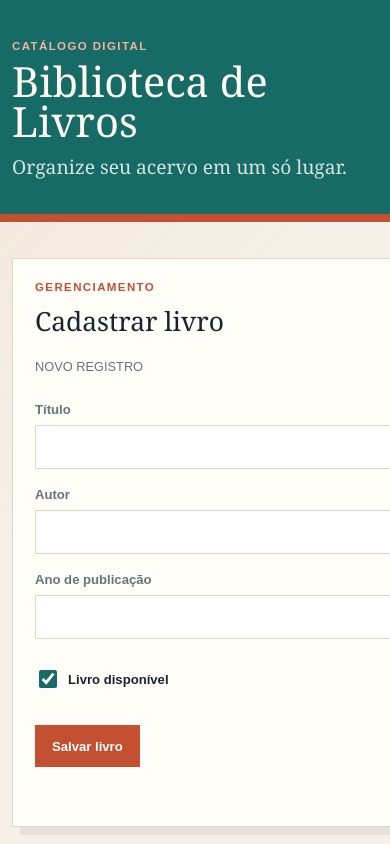
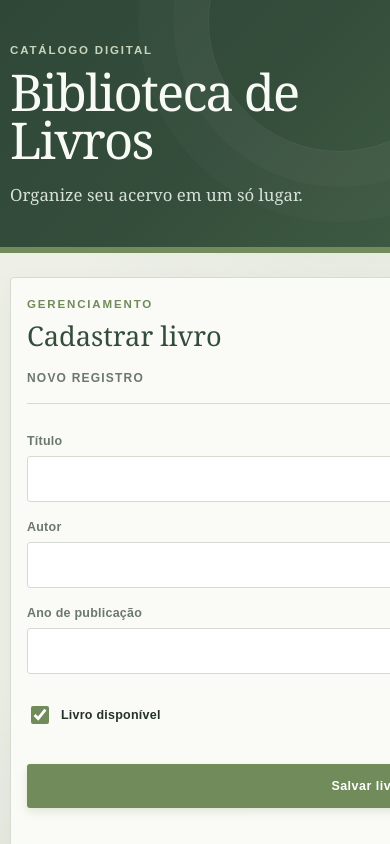
Before and after one commit to AnaClaraRivas/api-livros, a plain HTML site: page frontend/index.html in a window 390 px wide. Shown: the top 844 px of the page. Drawn offline with Linux system fonts and the light colour scheme; no server answers.

```diff
--- a/frontend/styles.css
+++ b/frontend/styles.css
@@ -1,14 +1,22 @@
+
 :root {
-  --ink: #17252f;
-  --muted: #65747d;
-  --paper: #f5f1e8;
-  --surface: #fffdf8;
-  --line: #ded7c9;
-  --accent: #c45032;
-  --accent-dark: #913a27;
-  --teal: #176b67;
-  --success: #246b48;
-  --danger: #a13b32;
+  --ink: #243129;
+  --muted: #6b776f;
+  --paper: #eef0e8;
+  --surface: #fbfcf8;
+  --line: #d5dbd0;
+
+  --accent: #718b5a;
+  --accent-dark: #566f43;
+
+  --teal: #344d3b;
+  --success: #4f754d;
+  --danger: #a54d45;
+
+  --soft-green: #e4eadf;
+  --soft-accent: #edf1e8;
+  --shadow: rgba(39, 57, 44, 0.10);
+
   font-family: Georgia, "Times New Roman", serif;
 }
 
@@ -20,15 +28,59 @@
   margin: 0;
   min-width: 320px;
   color: var(--ink);
+
   background:
-    linear-gradient(135deg, rgba(196, 80, 50, 0.08), transparent 38%),
+    radial-gradient(
+      circle at 90% 5%,
+      rgba(113, 139, 90, 0.13),
+      transparent 28%
+    ),
+    radial-gradient(
+      circle at 5% 80%,
+      rgba(52, 77, 59, 0.08),
+      transparent 30%
+    ),
     var(--paper);
 }
 
+/* =========================
+   HEADER
+========================= */
+
 .site-header {
-  color: #fffaf0;
-  background: var(--teal);
-  border-bottom: 8px solid var(--accent);
+  position: relative;
+  overflow: hidden;
+
+  color: #f8faf5;
+  background:
+    linear-gradient(
+      135deg,
+      #2f4737 0%,
+      #344d3b 55%,
+      #3d5942 100%
+    );
+
+  border-bottom: 6px solid var(--accent);
+}
+
+.site-header::after {
+  content: "";
+  position: absolute;
+
+  width: 260px;
+  height: 260px;
+
+  right: -80px;
+  top: -110px;
+
+  border: 1px solid rgba(255, 255, 255, 0.08);
+  border-radius: 50%;
+
+  box-shadow:
+    0 0 0 35px rgba(255, 255, 255, 0.025),
+    0 0 0 70px rgba(255, 255, 255, 0.018);
+
+  pointer-events: none;
 }
 
 .container {
@@ -37,20 +89,26 @@
 }
 
 .header-content {
-  padding: 56px 0 48px;
+  position: relative;
+  z-index: 1;
+
+  padding: 62px 0 54px;
 }
 
 .eyebrow {
-  margin: 0 0 10px;
+  margin: 0 0 12px;
+
   color: var(--accent);
+
   font-family: Arial, sans-serif;
   font-size: 0.72rem;
   font-weight: 700;
-  letter-spacing: 0.12em;
+  letter-spacing: 0.16em;
+  text-transform: uppercase;
 }
 
 .site-header .eyebrow {
-  color: #f2b29d;
+  color: #c9d6bc;
 }
 
 h1,
@@ -60,37 +118,73 @@
 }
 
 h1 {
-  max-width: 700px;
-  margin-bottom: 12px;
-  font-size: clamp(2.6rem, 7vw, 5.6rem);
+  max-width: 760px;
+  margin-bottom: 18px;
+
+  color: #f8faf5;
+
+  font-size: clamp(2.7rem, 7vw, 5.6rem);
   font-weight: 400;
-  line-height: 0.95;
+  line-height: 0.94;
+  letter-spacing: -0.035em;
 }
 
 h2 {
   margin-bottom: 0;
-  font-size: clamp(1.65rem, 3vw, 2.35rem);
+
+  color: var(--teal);
+
+  font-size: clamp(1.7rem, 3vw, 2.4rem);
   font-weight: 400;
+  line-height: 1.05;
 }
 
 .subtitle {
-  max-width: 500px;
+  max-width: 560px;
   margin-bottom: 0;
-  color: #d5e4df;
-  font-size: 1.2rem;
+
+  color: #d8e1d8;
+
+  font-size: 1.15rem;
+  line-height: 1.65;
 }
+
+/* =========================
+   CONTEÚDO
+========================= */
 
 .page-content {
   display: grid;
-  gap: 28px;
-  padding: 36px 0 64px;
+  gap: 30px;
+
+  padding: 40px 0 70px;
 }
 
 .panel {
-  padding: clamp(22px, 4vw, 38px);
-  background: var(--surface);
+  position: relative;
+
+  padding: clamp(24px, 4vw, 40px);
+
+  background: rgba(251, 252, 248, 0.94);
+
   border: 1px solid var(--line);
-  box-shadow: 8px 8px 0 rgba(23, 37, 47, 0.07);
+  border-radius: 4px;
+
+  box-shadow:
+    0 12px 30px rgba(39, 57, 44, 0.055),
+    5px 5px 0 rgba(113, 139, 90, 0.10);
+
+  transition:
+    transform 0.2s ease,
+    box-shadow 0.2s ease;
+}
+
+.panel:hover {
+  transform: translateY(-2px);
+
+  box-shadow:
+    0 16px 35px rgba(39, 57, 44, 0.08),
+    6px 6px 0 rgba(113, 139, 90, 0.12);
 }
 
 .section-heading {
@@ -98,109 +192,201 @@
   align-items: end;
   justify-content: space-between;
   gap: 20px;
-  margin-bottom: 28px;
+
+  margin-bottom: 30px;
+
+  padding-bottom: 18px;
+
+  border-bottom: 1px solid var(--line);
 }
 
 .mode-label {
   color: var(--muted);
+
   font-family: Arial, sans-serif;
-  font-size: 0.8rem;
+  font-size: 0.75rem;
+  font-weight: 700;
+  letter-spacing: 0.1em;
   text-transform: uppercase;
 }
+
+/* =========================
+   FORMULÁRIO
+========================= */
 
 .form-grid {
   display: grid;
   grid-template-columns: 1.2fr 1.2fr 0.7fr 0.8fr;
+
   gap: 18px;
+
   align-items: end;
 }
 
 label {
   display: grid;
   gap: 8px;
+
   color: var(--muted);
+
   font-family: Arial, sans-serif;
-  font-size: 0.82rem;
+  font-size: 0.78rem;
   font-weight: 700;
+  letter-spacing: 0.02em;
 }
 
 input[type="text"],
 input[type="number"] {
   width: 100%;
-  min-height: 44px;
-  padding: 10px 12px;
+  min-height: 46px;
+
+  padding: 11px 13px;
+
   color: var(--ink);
+
   font: inherit;
-  background: #fff;
+
+  background: #ffffff;
+
   border: 1px solid var(--line);
+  border-radius: 3px;
+
+  transition:
+    border-color 0.2s ease,
+    box-shadow 0.2s ease,
+    background 0.2s ease;
 }
 
-input:focus {
-  outline: 3px solid rgba(196, 80, 50, 0.22);
+input[type="text"]:hover,
+input[type="number"]:hover {
+  border-color: #b8c3b3;
+}
+
+input[type="text"]:focus,
+input[type="number"]:focus {
+  outline: none;
+
   border-color: var(--accent);
+
+  background: #fcfdf9;
+
+  box-shadow:
+    0 0 0 3px rgba(113, 139, 90, 0.14);
 }
 
 .checkbox-label {
   display: flex;
   align-items: center;
-  min-height: 44px;
+
+  min-height: 46px;
+
   color: var(--ink);
+
   cursor: pointer;
+
+  gap: 9px;
 }
 
 .checkbox-label input {
   width: 18px;
   height: 18px;
-  accent-color: var(--teal);
+
+  accent-color: var(--accent);
+
+  cursor: pointer;
 }
+
+/* =========================
+   BOTÕES
+========================= */
 
 .form-actions {
   display: flex;
   flex-wrap: wrap;
   gap: 12px;
-  margin-top: 24px;
+
+  margin-top: 26px;
 }
 
 .button {
-  min-height: 42px;
-  padding: 10px 16px;
+  min-height: 44px;
+
+  padding: 10px 18px;
+
   border: 1px solid transparent;
+  border-radius: 3px;
+
   font-family: Arial, sans-serif;
-  font-size: 0.82rem;
+  font-size: 0.78rem;
   font-weight: 700;
+  letter-spacing: 0.04em;
+
   cursor: pointer;
+
+  transition:
+    transform 0.15s ease,
+    background 0.2s ease,
+    box-shadow 0.2s ease;
+}
+
+.button:hover:not(:disabled) {
+  transform: translateY(-1px);
+}
+
+.button:active:not(:disabled) {
+  transform: translateY(0);
 }
 
 .button:disabled {
   cursor: wait;
-  opacity: 0.6;
+  opacity: 0.55;
 }
 
 .button-primary {
-  color: #fff;
+  color: #ffffff;
+
   background: var(--accent);
+
+  box-shadow:
+    0 4px 10px rgba(113, 139, 90, 0.18);
 }
 
 .button-primary:hover {
   background: var(--accent-dark);
+
+  box-shadow:
+    0 6px 14px rgba(86, 111, 67, 0.22);
 }
 
 .button-secondary {
   color: var(--teal);
+
   background: transparent;
+
   border-color: var(--teal);
 }
 
 .button-secondary:hover {
-  color: #fff;
+  color: #ffffff;
+
   background: var(--teal);
+
+  box-shadow:
+    0 5px 12px rgba(52, 77, 59, 0.16);
 }
+
+/* =========================
+   MENSAGENS
+========================= */
 
 .message {
   min-height: 1.3em;
+
   margin: 18px 0 0;
+
   font-family: Arial, sans-serif;
-  font-size: 0.9rem;
+  font-size: 0.88rem;
+  line-height: 1.5;
 }
 
 .message.success {
@@ -211,47 +397,99 @@
   color: var(--danger);
 }
 
+/* =========================
+   TABELA
+========================= */
+
 .list-heading {
   align-items: center;
 }
 
+.table-wrapper {
+  border: 1px solid var(--line);
+  border-radius: 3px;
+
+  overflow: hidden;
+
+  background: #ffffff;
+}
+
 table {
   width: 100%;
+
   border-collapse: collapse;
+
   font-family: Arial, sans-serif;
 }
 
 th,
 td {
-  padding: 15px 12px;
+  padding: 15px 14px;
+
   text-align: left;
+
   border-bottom: 1px solid var(--line);
 }
 
 th {
-  color: var(--muted);
-  font-size: 0.72rem;
-  letter-spacing: 0.08em;
+  color: #68746b;
+
+  background: #f2f5ef;
+
+  font-size: 0.68rem;
+  letter-spacing: 0.1em;
   text-transform: uppercase;
 }
 
 td {
-  font-size: 0.92rem;
+  color: var(--ink);
+
+  font-size: 0.9rem;
 }
+
+tbody tr {
+  transition: background 0.15s ease;
+}
+
+tbody tr:hover {
+  background: #f7f9f4;
+}
+
+tbody tr:last-child td {
+  border-bottom: 0;
+}
+
+/* =========================
+   STATUS
+========================= */
 
 .status {
   display: inline-block;
-  padding: 5px 8px;
+
+  padding: 6px 10px;
+
   color: var(--success);
-  background: #e2f0e5;
-  font-size: 0.76rem;
+
+  background: var(--soft-green);
+
+  border: 1px solid #cfddca;
+  border-radius: 20px;
+
+  font-size: 0.72rem;
   font-weight: 700;
 }
 
 .status.unavailable {
   color: var(--danger);
-  background: #f7e4df;
+
+  background: #f5e4e0;
+
+  border-color: #e7ccc7;
 }
+
+/* =========================
+   AÇÕES
+========================= */
 
 .actions-column {
   width: 170px;
@@ -260,26 +498,70 @@
 .row-actions {
   display: flex;
   flex-wrap: wrap;
-  gap: 8px;
+  gap: 10px;
 }
 
 .table-action {
   padding: 5px 0;
+
   color: var(--teal);
+
   background: transparent;
+
   border: 0;
+
+  font-family: Arial, sans-serif;
+  font-size: 0.8rem;
   font-weight: 700;
+
   cursor: pointer;
+
+  transition:
+    color 0.15s ease,
+    transform 0.15s ease;
+}
+
+.table-action:hover {
+  color: var(--accent-dark);
+
+  transform: translateX(2px);
 }
 
 .table-action.delete {
   color: var(--danger);
 }
 
+.table-action.delete:hover {
+  color: #81352f;
+}
+
+/* =========================
+   ESTADO VAZIO
+========================= */
+
 .empty-state {
   margin: 24px 0 0;
+
+  padding: 20px;
+
   color: var(--muted);
+
+  background: var(--soft-accent);
+
+  border-left: 3px solid var(--accent);
+
   font-style: italic;
+  line-height: 1.6;
+}
+
+/* =========================
+   RESPONSIVIDADE
+========================= */
+
+@media (max-width: 900px) {
+  .form-grid {
+    grid-template-columns: 1fr 1fr;
+  }
 }
 
 @media (max-width: 760px) {
@@ -288,7 +570,15 @@
   }
 
   .header-content {
-    padding: 40px 0 34px;
+    padding: 44px 0 38px;
+  }
+
+  h1 {
+    font-size: clamp(2.6rem, 13vw, 4.5rem);
+  }
+
+  .subtitle {
+    font-size: 1.05rem;
   }
 
   .form-grid {
@@ -308,4 +598,30 @@
   table {
     min-width: 680px;
   }
+
+  .panel {
+    padding: 24px 20px;
+  }
 }
+
+@media (max-width: 480px) {
+  .container {
+    width: min(100% - 20px, 620px);
+  }
+
+  .page-content {
+    padding-top: 24px;
+  }
+
+  .panel {
+    padding: 20px 16px;
+  }
+
+  .form-actions {
+    flex-direction: column;
+  }
+
+  .button {
+    width: 100%;
+  }
+}
```
Also changed, not shown: 1 other file.
